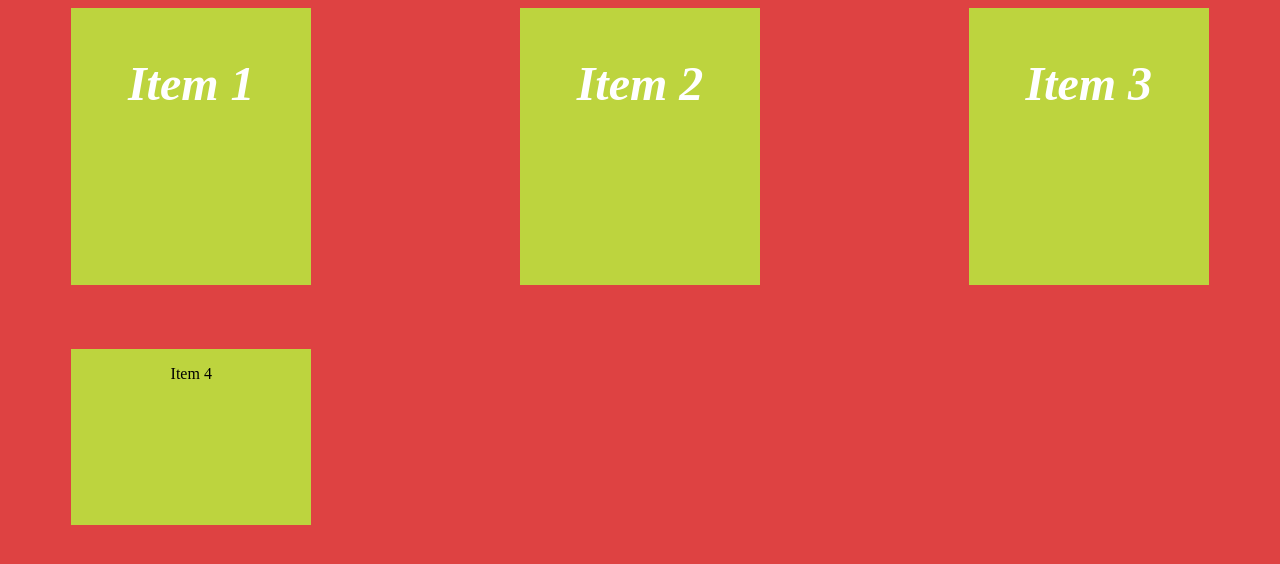
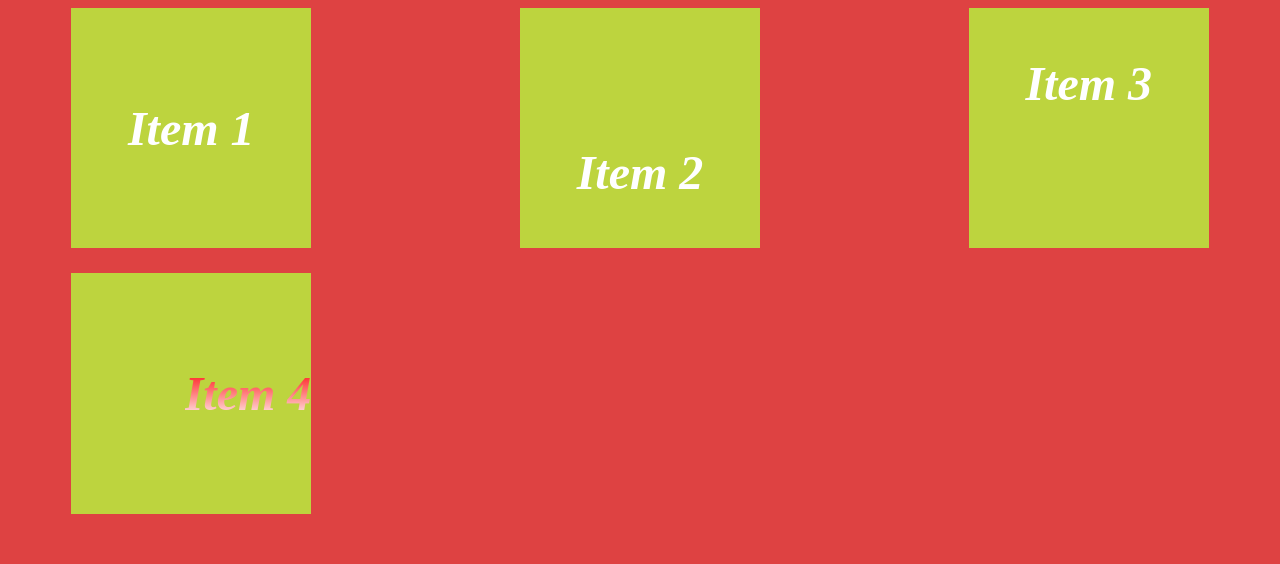
Before and after one commit to SoloviovVolodymyr/Training_Ground, a plain HTML site: page index.html in a window 1280 px wide. Drawn offline with Linux system fonts and the light colour scheme.

Commit message:
Вирішив проблему центрування тексту по вертикалі, також знайшов в інтернеті спосіб зробити текст градієнтом. Завдання закінчене

```diff
--- a/index.html
+++ b/index.html
@@ -9,7 +9,7 @@
 <body>
     <div class="container">
         <div class="item item1">
-            <p class="item1Text">Item 1</p>
+            <p class="item1Text centeredText">Item 1</p>
         </div>
         <div class="item item2">
             <p class="item2Text">Item 2</p>
@@ -18,7 +18,7 @@
             <p class="item3Text">Item 3</p>
         </div>
         <div class="item item4">
-            <p class="item4Text">Item 4</p>
+            <p class="item4Text centeredText">Item 4</p>
         </div>
     </div>
 </body>
--- a/style.css
+++ b/style.css
@@ -10,19 +10,35 @@ body {
 }
 
 .item {
+    display: flex;
     justify-content: center;
-    /* align-items: center; */
-    display: flex;
     background-color: rgba(189, 212, 62, 1);
     width: 19%;
-    padding-bottom: 10%;
-    margin: 5%;
-    margin-top: 0%;
+    aspect-ratio: 1/1;
+    margin: 0 5% 2%;
 }
 
-.item1Text, .item2Text, .item3Text {
+.item2 {
+    align-items: flex-end;
+}
+
+.item4 {
+    justify-content: flex-end;
+}
+
+.item1Text, .item2Text, .item3Text, .item4Text {
     color: white;
     font-size: 3em;
     font-weight: bold;
     font-style: italic;
 }
+
+.centeredText {
+    align-self: center;
+}
+
+.item4Text {
+    background: linear-gradient(red, white);
+    background-clip: text;
+    -webkit-text-fill-color: transparent;
+}
```
